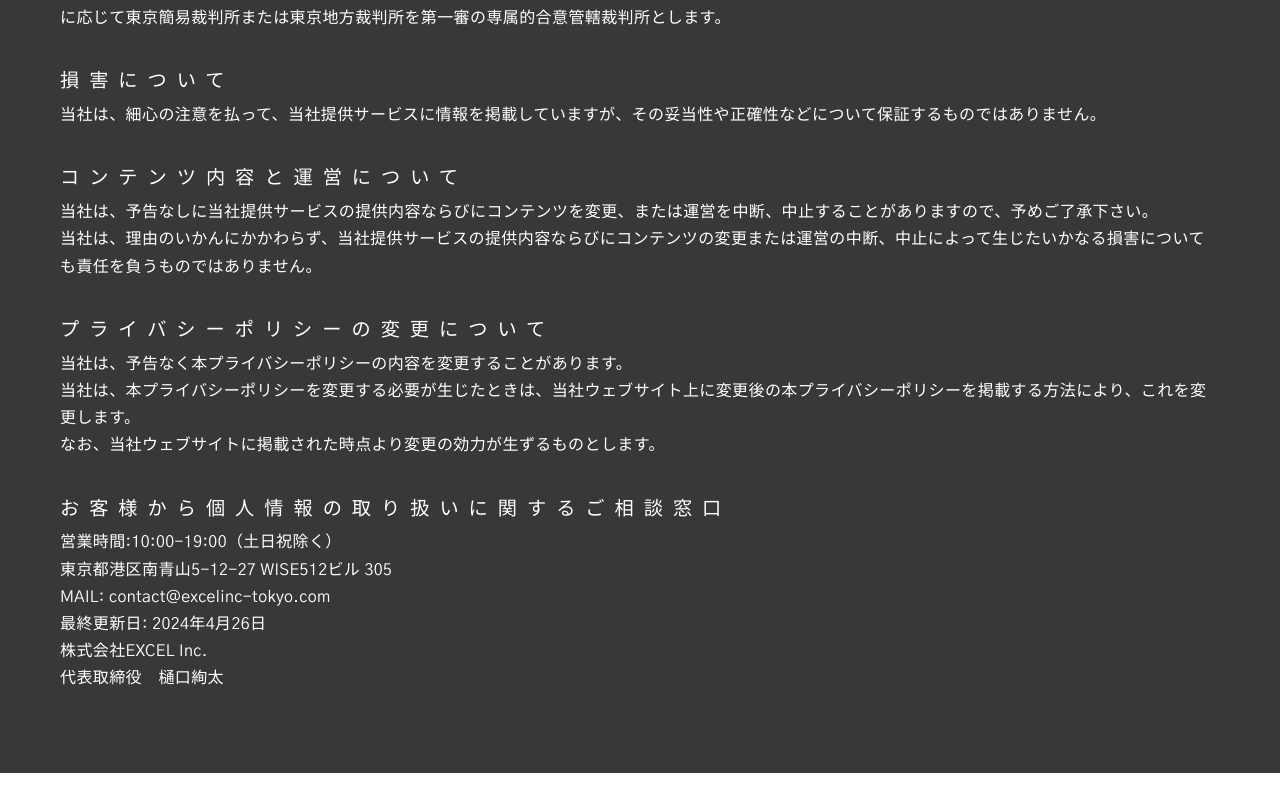
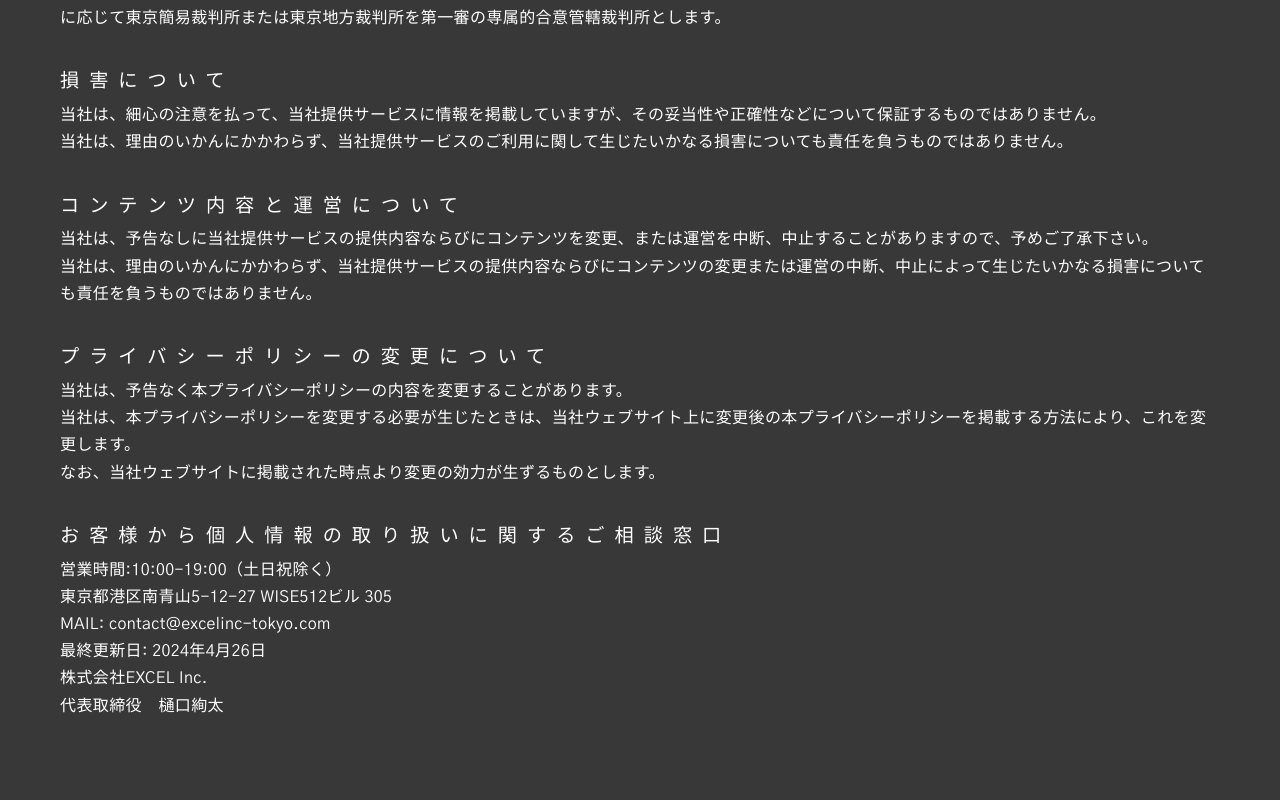
Before and after one commit to mitsu0428/excel-inc, a Next.js app: page /privacy-policy in a window 1280 px wide. Shown: the part 1448-2248 px from the top of the page. Before the commit the page ends 2221 px from the top, so only its background shows below. Built offline with nearby package versions, Linux system fonts and the light colour scheme; a web font is replaced by a local one.

Commit message:
fix: 必要な文言が足りてなかった

```diff
--- a/src/app/privacy-policy/page.tsx
+++ b/src/app/privacy-policy/page.tsx
@@ -131,6 +131,9 @@ export default function Tokusyoho() {
           <Text className={Font.Font.CustomGotchicA1.className}>
             当社は、細心の注意を払って、当社提供サービスに情報を掲載していますが、その妥当性や正確性などについて保証するものではありません。
           </Text>
+          <Text className={Font.Font.CustomGotchicA1.className}>
+            当社は、理由のいかんにかかわらず、当社提供サービスのご利用に関して生じたいかなる損害についても責任を負うものではありません。
+          </Text>
         </Comment>
 
         <Comment>
```
